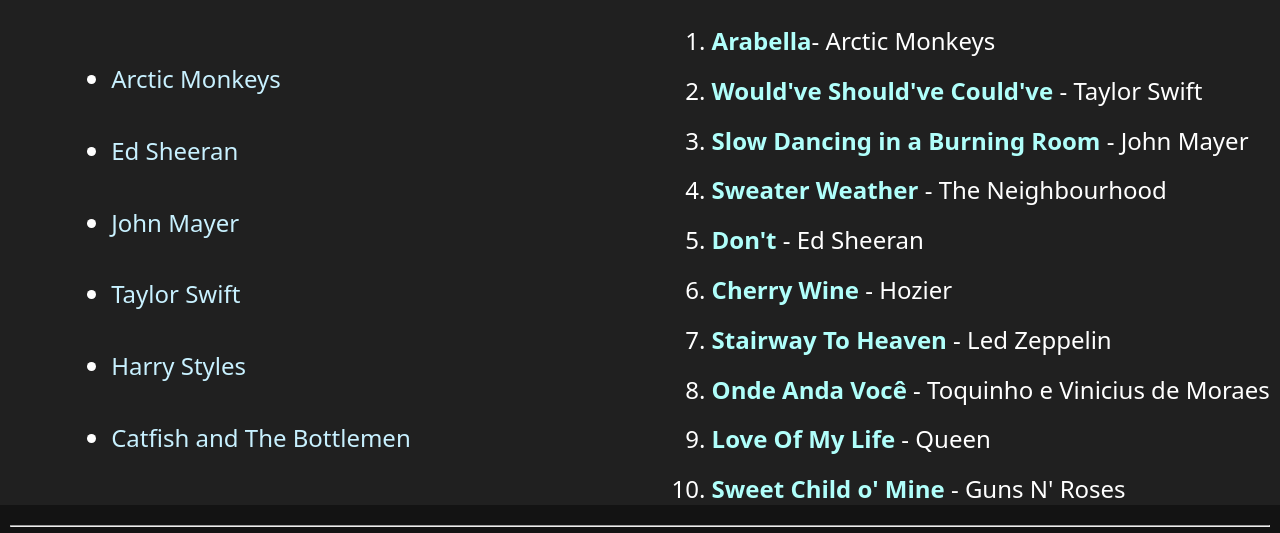
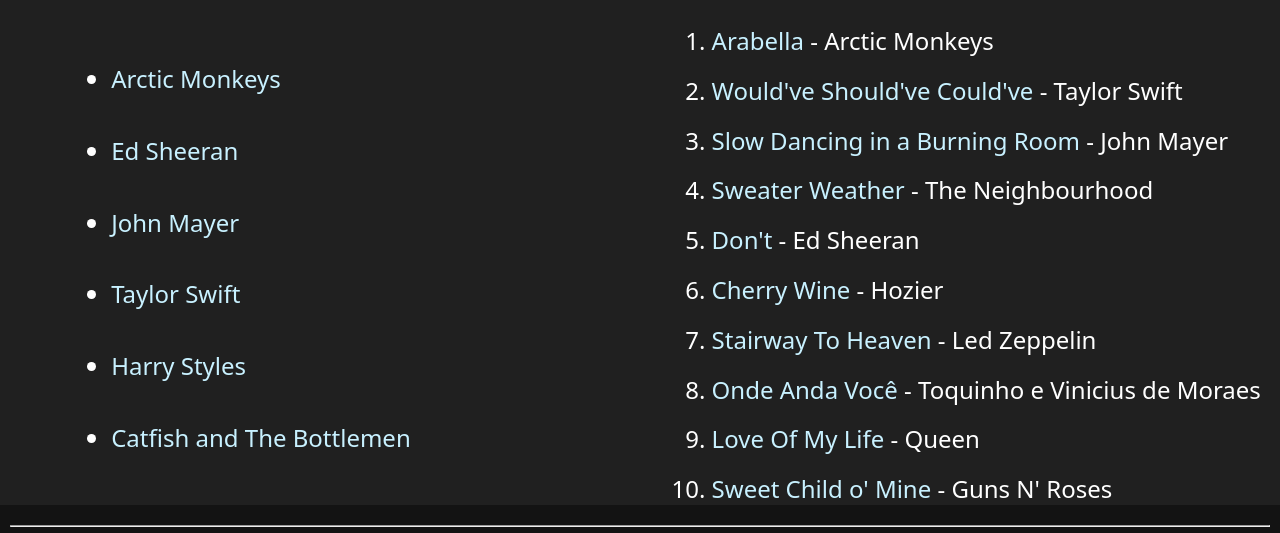
Before and after one commit to mdteixeira/Atividades-IOS, a plain HTML site: page SobreMim/top-musicas.html in a window 1280 px wide. Shown: the part 225-758 px from the top of the page. Drawn offline with Linux system fonts and the light colour scheme.

Commit message:
algumas alterações

```diff
--- a/SobreMim/style.css
+++ b/SobreMim/style.css
@@ -113,3 +113,7 @@
     border-radius: 50px;
     padding: 10px;
 }
+
+li strong:hover {
+    color: rgb(0, 191, 255);
+}
--- a/SobreMim/top-musicas.html
+++ b/SobreMim/top-musicas.html
@@ -1,20 +1,20 @@
 <!DOCTYPE html>
 <html lang="pt-br" style="font-family: system-ui">
+
 <head>
     <meta charset="UTF-8" />
     <link rel="stylesheet" href="style.css" />
     <title>Séries favoritas</title>
     <link rel="shortcut icon" href="./images/icons/music.png" type="image/x-icon">
 </head>
+
 <body>
     <header>
         <nav>
             <h4>
                 <a href="index.html">Quem sou eu</a>
                 <a href="top-filmes.html">Filmes favoritos</a>
-                    <active
-                        ><a href="top-musicas.html">Músicas Favoritas</a></active
-                    >
+                <active><a href="top-musicas.html">Músicas Favoritas</a></active>
                 <a href="top-series.html">Séries favoritas</a>
             </h4>
         </nav>
@@ -23,99 +23,55 @@
     <main>
         <h1>Quem sou eu?</h1>
         <article>
-                <artistas><h2>Minhas bandas / artistas favoritos 🎶</h2><br>
+            <artistas>
+                <h2>Minhas bandas / artistas favoritos 🎶</h2><br>
                 <ul>
                     <li>
-                        <a
-                            target="_blank"
-                            href="https://music.youtube.com/channel/UC8Yu1_yfN5qPh601Y4btsYw"
-                            >Arctic Monkeys</a
-                        >
+                        <a target="_blank" href="https://music.youtube.com/channel/UC8Yu1_yfN5qPh601Y4btsYw">Arctic
+                            Monkeys</a>
                     </li><br>
                     <li>
-                        <a
-                            target="_blank"
-                            href="https://music.youtube.com/channel/UClmXPfaYhXOYsNn_QUyheWQ"
-                            >Ed Sheeran </a
-                        >
+                        <a target="_blank" href="https://music.youtube.com/channel/UClmXPfaYhXOYsNn_QUyheWQ">Ed Sheeran
+                        </a>
                     </li><br>
-                    <li><a
-                        target="_blank"
-                        href="https://music.youtube.com/channel/UCczZEFOQSeVjeV4nKi5kdhw"
-                        >John Mayer</a
-                    ></li><br>
-                    <li><a
-                        target="_blank"
-                        href="https://music.youtube.com/channel/UCPC0L1d253x-KuMNwa05TpA"
-                        >Taylor Swift</a
-                    ></li><br>
-                    <li><a
-                        target="_blank"
-                        href="https://music.youtube.com/channel/UCPC0L1d253x-KuMNwa05TpA"
-                        >Harry Styles</a
-                    ></li><br>
-                    <li><a
-                        target="_blank"
-                        href="https://music.youtube.com/channel/UCjV4ZrPmJ19TtUzGscyEZMw"
-                        >Catfish and The Bottlemen</a
-                    ></li>
+                    <li><a target="_blank" href="https://music.youtube.com/channel/UCczZEFOQSeVjeV4nKi5kdhw">John
+                            Mayer</a></li><br>
+                    <li><a target="_blank" href="https://music.youtube.com/channel/UCPC0L1d253x-KuMNwa05TpA">Taylor
+                            Swift</a></li><br>
+                    <li><a target="_blank" href="https://music.youtube.com/channel/UCPC0L1d253x-KuMNwa05TpA">Harry
+                            Styles</a></li><br>
+                    <li><a target="_blank" href="https://music.youtube.com/channel/UCjV4ZrPmJ19TtUzGscyEZMw">Catfish and
+                            The Bottlemen</a></li>
                 </ul>
             </artistas>
-            <musicas><h2>Minhas músicas favoritas 🎶</h2>
+            <musicas>
+                <h2>Minhas músicas favoritas 🎶</h2>
                 <ol>
                     <li>
-                        <a
-                            target="_blank"
-                            href="https://music.youtube.com/watch?v=80oOFk5tYps&feature=share"
-                            ><strong>Arabella</strong></a
-                        >- Arctic Monkeys
+                        <a target="_blank"
+                            href="https://music.youtube.com/watch?v=80oOFk5tYps&feature=share">Arabella</a> - Arctic
+                        Monkeys
                     </li>
                     <li>
-                        <a
-                            target="_blank"
-                            href="https://music.youtube.com/watch?v=liMZZW_fWxs&feature=share"
-                            ><strong>Would've Should've Could've</strong></a
-                        > - Taylor Swift
+                        <a target="_blank" href="https://music.youtube.com/watch?v=liMZZW_fWxs&feature=share">Would've
+                            Should've Could've</a> - Taylor Swift
                     </li>
-                    <li><a
-                        target="_blank"
-                        href="https://music.youtube.com/watch?v=aEi646akxko&feature=share"
-                        ><strong>Slow Dancing in a Burning Room</strong></a> - John Mayer</li>
-                    <li><a
-                        target="_blank"
-                        href="https://music.youtube.com/watch?v=Ao81ziiXHhs&feature=share"
-                        ><strong>Sweater Weather</strong></a
-                    > - The Neighbourhood</li>
-                    <li><a
-                        target="_blank"
-                        href="https://music.youtube.com/watch?v=LHQWrmAZsxY&feature=share"
-                        ><strong>Don't</strong></a
-                    > - Ed Sheeran</li>
-                    <li><a
-                        target="_blank"
-                        href="https://music.youtube.com/watch?v=-Eg8sUe5NYU&feature=share"
-                        ><strong>Cherry Wine</strong></a
-                    > - Hozier</li>
-                    <li><a
-                        target="_blank"
-                        href="https://music.youtube.com/watch?v=iXQUu5Dti4g&feature=share"
-                        ><strong>Stairway To Heaven</strong></a
-                    > - Led Zeppelin</li>
-                    <li><a
-                        target="_blank"
-                        href="https://music.youtube.com/watch?v=mEE0U4Fb_eI&feature=share"
-                        ><strong>Onde Anda Você</strong></a
-                    > - Toquinho e Vinicius de Moraes</li>
-                    <li><a
-                        target="_blank"
-                        href="https://music.youtube.com/watch?v=gblZ2drKK1M&feature=share"
-                        ><strong>Love Of My Life</strong></a
-                    > - Queen</li>
-                    <li><a
-                        target="_blank"
-                        href="https://music.youtube.com/watch?v=oMfMUfgjiLg&feature=share"
-                        ><strong>Sweet Child o' Mine</strong></a
-                    > - Guns N' Roses</li><br><br>
+                    <li><a target="_blank" href="https://music.youtube.com/watch?v=aEi646akxko&feature=share">Slow
+                            Dancing in a Burning Room</a> - John Mayer</li>
+                    <li><a target="_blank" href="https://music.youtube.com/watch?v=Ao81ziiXHhs&feature=share">Sweater
+                            Weather</a> - The Neighbourhood</li>
+                    <li><a target="_blank" href="https://music.youtube.com/watch?v=LHQWrmAZsxY&feature=share">Don't</a>
+                        - Ed Sheeran</li>
+                    <li><a target="_blank" href="https://music.youtube.com/watch?v=-Eg8sUe5NYU&feature=share">Cherry
+                            Wine</a> - Hozier</li>
+                    <li><a target="_blank" href="https://music.youtube.com/watch?v=iXQUu5Dti4g&feature=share">Stairway
+                            To Heaven</a> - Led Zeppelin</li>
+                    <li><a target="_blank" href="https://music.youtube.com/watch?v=mEE0U4Fb_eI&feature=share">Onde Anda
+                            Você</a> - Toquinho e Vinicius de Moraes</li>
+                    <li><a target="_blank" href="https://music.youtube.com/watch?v=gblZ2drKK1M&feature=share">Love Of My
+                            Life</a> - Queen</li>
+                    <li><a target="_blank" href="https://music.youtube.com/watch?v=oMfMUfgjiLg&feature=share">Sweet
+                            Child o' Mine</a> - Guns N' Roses</li><br><br>
                 </ol>
             </musicas>
         </article>
@@ -125,11 +81,15 @@
     <hr>
     <small>
         Autor: Matheus Teixeira | Contato:
-            <a href="mailto:matheusdiegoteixeira@gmail.com"><img src="images/social/mail.png"alt="mail"></a>
-            <a href="https://www.linkedin.com/in/mdteixeira15" target="_blank"><img src="images/social/linkedin.png"alt="LinkedIn"></a>
-            <a href="https://www.GitHub.com/mdteixeira" target="_blank"><img src="images/social/github.png" alt="GitHub"></a>
-            <a href="https://www.instagram.com/md.teixeira" target="_blank"><img src="images/social/instagram.png" alt="instagram"></a>
+        <a href="mailto:matheusdiegoteixeira@gmail.com"><img src="images/social/mail.png" alt="mail"></a>
+        <a href="https://www.linkedin.com/in/mdteixeira15" target="_blank"><img src="images/social/linkedin.png"
+                alt="LinkedIn"></a>
+        <a href="https://www.GitHub.com/mdteixeira" target="_blank"><img src="images/social/github.png"
+                alt="GitHub"></a>
+        <a href="https://www.instagram.com/md.teixeira" target="_blank"><img src="images/social/instagram.png"
+                alt="instagram"></a>
         <a href="https://wa.me/5511993602212" target="_blank"><img src="images/social/whatsapp.png" alt="Whatsapp"></a>
     </small>
 </footer>
+
 </html>
```
Also changed, not shown: SobreMim/top-filmes.html (+2 -1 lines), SobreMim/top-series.html (+2 -1 lines). Lines whose indentation alone changed are shown as unchanged.
